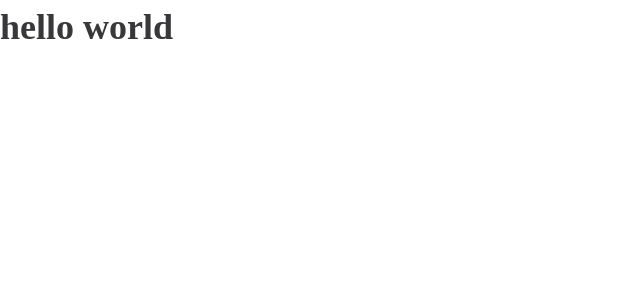
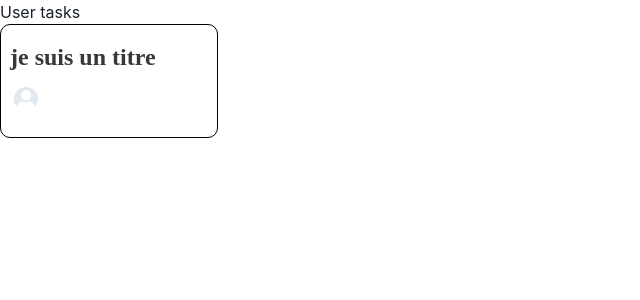
Before and after one commit to WildCodeSchool/2109-wns-remote1-yellowteam-front, a React (Create React App) app: page / in a window 1280 px wide. Shown: the top 300 px of the page, without its empty margins (0-640 px from the left). Built offline with nearby package versions, Linux system fonts and the light colour scheme.

Commit message:
router elements in app + first page

```diff
--- a/package.json
+++ b/package.json
@@ -19,6 +19,7 @@
     "graphql": "^16.0.1",
     "react": "^17.0.2",
     "react-dom": "^17.0.2",
+    "react-router-dom": "^6.0.2",
     "react-scripts": "4.0.3",
     "typescript": "^4.1.2",
     "web-vitals": "^1.0.1"
--- a/src/App.tsx
+++ b/src/App.tsx
@@ -1,11 +1,20 @@
 import React from 'react'
-import { ChakraProvider, Text } from '@chakra-ui/react'
+import { BrowserRouter as Router, Route, Routes } from 'react-router-dom'
+import { ChakraProvider } from '@chakra-ui/react'
 import mainTheme from './theme/mainTheme'
+import Card from './components/card'
+import Placeholder from './static/svg/Placeholder'
+import TasksListUser from './pages/TasksListUser'
 
 function App(): JSX.Element {
   return (
     <ChakraProvider theme={mainTheme}>
-      <Text textStyle="h1">hello world</Text>
+      <Router>
+        <Routes>
+          <Route path="/" element={<TasksListUser />} />
+        </Routes>
+        <Card title="je suis un titre" photo={<Placeholder />} tag="" />
+      </Router>
     </ChakraProvider>
   )
 }
--- a/src/components/card.tsx
+++ b/src/components/card.tsx
@@ -17,7 +17,7 @@ const Card = ({ photo, tag, title }: ICard): JSX.Element => (
     padding="14px 9px 14px 9px"
   >
     <Text textStyle="h2">{title}</Text>
-    <Box>{photo}</Box>
+    <Box m="12px 4px">{photo}</Box>
     <Box>{tag}</Box>
   </Box>
 )
--- /dev/null
+++ b/src/pages/TasksListUser.tsx
@@ -0,0 +1,6 @@
+import React from 'react'
+import { Box } from '@chakra-ui/react'
+
+const TasksListUser = (): JSX.Element => <Box>User tasks</Box>
+
+export default TasksListUser
```
Also changed, not shown: 2 other files (tests, documents, lock files or other folders).
